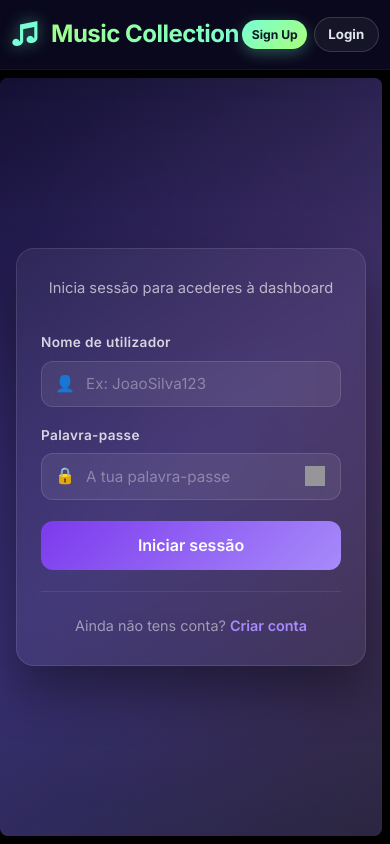
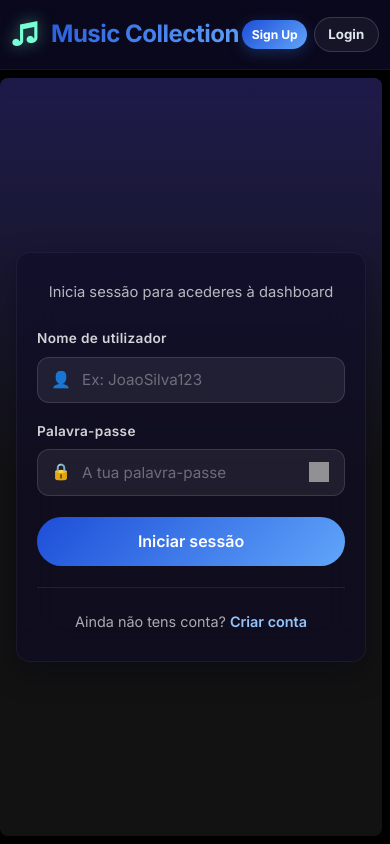
Before and after one commit to Rodrigo-Frutuoso/Projeto-PSI, an Angular app in the folder frontend/: page /login in a window 390 px wide. Built offline with nearby package versions, Linux system fonts and the light colour scheme; grey boxes are pictures that could not be loaded.

Commit message:
mudança fundos e design

```diff
--- a/frontend/src/app/app.css
+++ b/frontend/src/app/app.css
@@ -381,7 +381,7 @@
   gap: 0.75rem;
   font-size: 1.5rem;
   font-weight: 700;
-  background: linear-gradient(135deg, #a8ff78 0%, #78ffd6 100%);
+  background: linear-gradient(135deg, #1d4ed8 0%, #60a5fa 100%);
   -webkit-background-clip: text;
   -webkit-text-fill-color: transparent;
   background-clip: text;
@@ -629,16 +629,16 @@
 }
 
 .nav-btn-signup {
-  color: #0f172a;
-  background: linear-gradient(135deg, #78ffd6 0%, #a8ff78 100%);
-  box-shadow: 0 4px 15px rgba(120, 255, 214, 0.3);
+  color: #fff;
+  background: linear-gradient(135deg, #1d4ed8 0%, #60a5fa 100%);
+  box-shadow: 0 4px 15px rgba(59, 130, 246, 0.28);
   border: none;
 }
 
 .nav-btn-signup:hover {
   transform: translateY(-2px);
-  box-shadow: 0 6px 20px rgba(120, 255, 214, 0.5);
-  color: #0f172a;
+  box-shadow: 0 6px 20px rgba(59, 130, 246, 0.35);
+  color: #fff;
 }
 
 @media (max-width: 768px) {
--- a/frontend/src/app/components/edit-profile/edit-profile.css
+++ b/frontend/src/app/components/edit-profile/edit-profile.css
@@ -3,45 +3,23 @@
   display: flex;
   align-items: flex-start;
   justify-content: center;
-  background: linear-gradient(135deg, #0f0c29 0%, #302b63 50%, #24243e 100%);
-  padding: 2rem 1rem;
+  background: transparent;
+  padding: 2rem;
   position: relative;
   overflow-y: auto;
-}
-
-.edit-profile-page::before {
-  content: '';
-  position: fixed;
-  top: -50%;
-  left: -50%;
-  width: 200%;
-  height: 200%;
-  background:
-    radial-gradient(ellipse at 30% 40%, rgba(120, 80, 255, 0.15) 0%, transparent 50%),
-    radial-gradient(ellipse at 70% 60%, rgba(255, 100, 150, 0.1) 0%, transparent 50%);
-  animation: bgPulse 8s ease-in-out infinite alternate;
-  pointer-events: none;
-  z-index: 0;
-}
-
-@keyframes bgPulse {
-  0% { transform: scale(1) rotate(0deg); }
-  100% { transform: scale(1.05) rotate(2deg); }
 }
 
 .edit-profile-container {
   width: 100%;
   max-width: 520px;
-  position: relative;
-  z-index: 1;
-  animation: slideUp 0.6s ease-out;
+  background: rgba(15, 12, 41, 0.55);
+  border: 1px solid rgba(255, 255, 255, 0.05);
+  border-radius: 14px;
+  padding: 20px;
+  color: #fff;
+  box-shadow: 0 10px 30px rgba(2, 6, 23, 0.35);
   padding-top: 1rem;
   padding-bottom: 2rem;
-}
-
-@keyframes slideUp {
-  from { opacity: 0; transform: translateY(30px); }
-  to { opacity: 1; transform: translateY(0); }
 }
 
 /* ── Header ── */
@@ -49,18 +27,18 @@
   display: flex;
   justify-content: space-between;
   align-items: center;
-  margin-bottom: 1.25rem;
+  margin-bottom: 1rem;
 }
 
 .btn-back {
   display: inline-flex;
   align-items: center;
   gap: 0.4rem;
-  background: rgba(255, 255, 255, 0.08);
-  border: 1px solid rgba(255, 255, 255, 0.15);
-  color: rgba(255, 255, 255, 0.8);
+  background: rgba(255, 255, 255, 0.05);
+  border: 1px solid rgba(255, 255, 255, 0.12);
+  color: rgba(255, 255, 255, 0.85);
   padding: 0.45rem 0.9rem;
-  border-radius: 10px;
+  border-radius: 999px;
   font-size: 0.85rem;
   font-weight: 500;
   cursor: pointer;
@@ -69,7 +47,7 @@
 }
 
 .btn-back:hover {
-  background: rgba(255, 255, 255, 0.14);
+  background: rgba(255, 255, 255, 0.1);
   color: #fff;
 }
 
@@ -95,8 +73,8 @@
 .loader-ring {
   width: 40px;
   height: 40px;
-  border: 3px solid rgba(167, 139, 250, 0.2);
-  border-top-color: #a78bfa;
+  border: 3px solid rgba(255, 255, 255, 0.12);
+  border-top-color: #93c5fd;
   border-radius: 50%;
   animation: spin 0.7s linear infinite;
 }
@@ -106,10 +84,10 @@
 }
 
 .btn-retry {
-  background: linear-gradient(135deg, #7c3aed, #a78bfa);
+  background: linear-gradient(135deg, #1d4ed8, #60a5fa);
   color: #fff;
   border: none;
-  border-radius: 12px;
+  border-radius: 999px;
   padding: 0.7rem 1.5rem;
   font-size: 0.9rem;
   font-weight: 600;
@@ -120,7 +98,7 @@
 
 .btn-retry:hover {
   transform: translateY(-2px);
-  box-shadow: 0 8px 25px rgba(124, 58, 237, 0.35);
+  box-shadow: 0 8px 25px rgba(59, 130, 246, 0.28);
 }
 
 /* ── Card ── */
@@ -129,9 +107,9 @@
   backdrop-filter: blur(20px);
   -webkit-backdrop-filter: blur(20px);
   border: 1px solid rgba(255, 255, 255, 0.1);
-  border-radius: 24px;
+  border-radius: 14px;
   padding: 2.25rem;
-  box-shadow: 0 25px 50px rgba(0, 0, 0, 0.4);
+  box-shadow: 0 10px 30px rgba(2, 6, 23, 0.35);
 }
 
 .edit-card-header {
@@ -142,15 +120,12 @@
 .edit-card-header h1 {
   font-size: 1.6rem;
   font-weight: 700;
-  background: linear-gradient(135deg, #a78bfa, #f472b6);
-  -webkit-background-clip: text;
-  -webkit-text-fill-color: transparent;
-  background-clip: text;
+  color: #fff;
   margin: 0 0 0.3rem;
 }
 
 .subtitle {
-  color: rgba(255, 255, 255, 0.55);
+  color: rgba(255, 255, 255, 0.7);
   font-size: 0.9rem;
   margin: 0;
 }
@@ -172,14 +147,14 @@
 }
 
 .alert-success {
-  background: rgba(34, 197, 94, 0.15);
-  border: 1px solid rgba(34, 197, 94, 0.3);
+  background: rgba(34, 197, 94, 0.1);
+  border: 1px solid rgba(34, 197, 94, 0.22);
   color: #86efac;
 }
 
 .alert-error {
-  background: rgba(239, 68, 68, 0.15);
-  border: 1px solid rgba(239, 68, 68, 0.3);
+  background: rgba(239, 68, 68, 0.1);
+  border: 1px solid rgba(239, 68, 68, 0.22);
   color: #fca5a5;
 }
 
@@ -220,7 +195,7 @@
   font-weight: 700;
   color: #86efac;
   background: rgba(9, 22, 14, 0.96);
-  border: 1px solid rgba(34, 197, 94, 0.35);
+  border: 1px solid rgba(34, 197, 94, 0.25);
   box-shadow: 0 14px 35px rgba(0, 0, 0, 0.45);
   animation: toastIn 0.2s ease-out;
 }
@@ -246,18 +221,18 @@
 .form-label {
   font-size: 0.85rem;
   font-weight: 600;
-  color: rgba(255, 255, 255, 0.8);
+  color: rgba(255, 255, 255, 0.82);
   letter-spacing: 0.025em;
 }
 
 .optional-tag {
   font-weight: 400;
-  color: rgba(255, 255, 255, 0.4);
+  color: rgba(255, 255, 255, 0.45);
   font-size: 0.78rem;
 }
 
 .required-tag {
-  color: #f87171;
+  color: #fca5a5;
 }
 
 .input-wrapper {
@@ -292,9 +267,9 @@
 }
 
 .form-input:focus {
-  border-color: #a78bfa;
+  border-color: #93c5fd;
   background: rgba(255, 255, 255, 0.1);
-  box-shadow: 0 0 0 3px rgba(167, 139, 250, 0.15);
+  box-shadow: 0 0 0 3px rgba(59, 130, 246, 0.12);
 }
 
 .form-input.input-error {
@@ -320,7 +295,7 @@
 
 .field-hint {
   font-size: 0.75rem;
-  color: rgba(255, 255, 255, 0.35);
+  color: rgba(255, 255, 255, 0.38);
   margin-top: 0.1rem;
 }
 
@@ -362,7 +337,7 @@
 .section-divider span {
   font-size: 0.78rem;
   font-weight: 600;
-  color: rgba(255, 255, 255, 0.4);
+  color: rgba(255, 255, 255, 0.5);
   text-transform: uppercase;
   letter-spacing: 0.05em;
   white-space: nowrap;
@@ -372,10 +347,10 @@
 .btn-submit {
   width: 100%;
   padding: 0.9rem;
-  background: linear-gradient(135deg, #7c3aed, #a78bfa);
+  background: linear-gradient(135deg, #1d4ed8, #60a5fa);
   color: #fff;
   border: none;
-  border-radius: 12px;
+  border-radius: 999px;
   font-size: 1rem;
   font-weight: 600;
   font-family: inherit;
@@ -389,9 +364,9 @@
 }
 
 .btn-submit:hover:not(:disabled) {
-  background: linear-gradient(135deg, #6d28d9, #8b5cf6);
+  background: linear-gradient(135deg, #1e40af, #3b82f6);
   transform: translateY(-2px);
-  box-shadow: 0 8px 25px rgba(124, 58, 237, 0.35);
+  box-shadow: 0 8px 25px rgba(59, 130, 246, 0.28);
 }
 
 .btn-submit:active:not(:disabled) {
@@ -421,7 +396,7 @@
 @media (max-width: 540px) {
   .edit-card {
     padding: 1.75rem 1.25rem;
-    border-radius: 18px;
+    border-radius: 14px;
   }
 
   .edit-card-header h1 {
@@ -434,4 +409,8 @@
     bottom: 12px;
     text-align: center;
   }
+
+  .edit-profile-page {
+    padding: 1rem;
+  }
 }
--- a/frontend/src/app/components/login/login.css
+++ b/frontend/src/app/components/login/login.css
@@ -3,66 +3,28 @@
   display: flex;
   align-items: center;
   justify-content: center;
-  background: linear-gradient(135deg, #0f0c29 0%, #302b63 50%, #24243e 100%);
-  padding: 2rem 1rem;
+  background: transparent;
+  padding: 2rem;
   position: relative;
-  overflow: hidden;
-}
-
-.login-page::before {
-  content: '';
-  position: absolute;
-  top: -50%;
-  left: -50%;
-  width: 200%;
-  height: 200%;
-  background:
-    radial-gradient(ellipse at 20% 50%, rgba(120, 80, 255, 0.15) 0%, transparent 50%),
-    radial-gradient(ellipse at 80% 50%, rgba(255, 100, 150, 0.1) 0%, transparent 50%);
-  animation: bgPulse 8s ease-in-out infinite alternate;
-  pointer-events: none;
-}
-
-@keyframes bgPulse {
-  0% {
-    transform: scale(1) rotate(0deg);
-  }
-
-  100% {
-    transform: scale(1.05) rotate(2deg);
-  }
+  overflow-y: auto;
 }
 
 .login-container {
   width: 100%;
   max-width: 460px;
-  background: rgba(255, 255, 255, 0.05);
+  background: rgba(15, 12, 41, 0.55);
   backdrop-filter: blur(20px);
   -webkit-backdrop-filter: blur(20px);
-  border: 1px solid rgba(255, 255, 255, 0.1);
-  border-radius: 24px;
-  padding: 2.25rem;
-  position: relative;
-  z-index: 1;
-  box-shadow: 0 25px 50px rgba(0, 0, 0, 0.4);
-  animation: slideUp 0.6s ease-out;
-}
-
-@keyframes slideUp {
-  from {
-    opacity: 0;
-    transform: translateY(30px);
-  }
-
-  to {
-    opacity: 1;
-    transform: translateY(0);
-  }
+  border: 1px solid rgba(255, 255, 255, 0.05);
+  border-radius: 14px;
+  padding: 2rem;
+  color: #fff;
+  box-shadow: 0 10px 30px rgba(2, 6, 23, 0.35);
 }
 
 .login-header {
   text-align: center;
-  margin-bottom: 2rem;
+  margin-bottom: 1.5rem;
 }
 
 .logo {
@@ -77,18 +39,8 @@
   font-size: 2.5rem;
 }
 
-.logo h1 {
-  font-size: 1.75rem;
-  font-weight: 700;
-  background: linear-gradient(135deg, #a78bfa, #f472b6);
-  -webkit-background-clip: text;
-  -webkit-text-fill-color: transparent;
-  background-clip: text;
-  margin: 0;
-}
-
 .subtitle {
-  color: rgba(255, 255, 255, 0.65);
+  color: rgba(255, 255, 255, 0.7);
   font-size: 0.92rem;
   margin: 0;
 }
@@ -103,8 +55,8 @@
 }
 
 .alert-error {
-  background: rgba(239, 68, 68, 0.15);
-  border: 1px solid rgba(239, 68, 68, 0.3);
+  background: rgba(239, 68, 68, 0.1);
+  border: 1px solid rgba(239, 68, 68, 0.22);
   color: #fca5a5;
 }
 
@@ -139,7 +91,7 @@
 .form-label {
   font-size: 0.85rem;
   font-weight: 600;
-  color: rgba(255, 255, 255, 0.8);
+  color: rgba(255, 255, 255, 0.82);
   letter-spacing: 0.025em;
 }
 
@@ -175,9 +127,9 @@
 }
 
 .form-input:focus {
-  border-color: #a78bfa;
+  border-color: #93c5fd;
   background: rgba(255, 255, 255, 0.1);
-  box-shadow: 0 0 0 3px rgba(167, 139, 250, 0.15);
+  box-shadow: 0 0 0 3px rgba(59, 130, 246, 0.12);
 }
 
 .form-input.input-error {
@@ -223,10 +175,10 @@
 .btn-submit {
   width: 100%;
   padding: 0.9rem;
-  background: linear-gradient(135deg, #7c3aed, #a78bfa);
+  background: linear-gradient(135deg, #1d4ed8, #60a5fa);
   color: #fff;
   border: none;
-  border-radius: 12px;
+  border-radius: 999px;
   font-size: 1rem;
   font-weight: 600;
   font-family: inherit;
@@ -240,9 +192,9 @@
 }
 
 .btn-submit:hover:not(:disabled) {
-  background: linear-gradient(135deg, #6d28d9, #8b5cf6);
+  background: linear-gradient(135deg, #1e40af, #3b82f6);
   transform: translateY(-2px);
-  box-shadow: 0 8px 25px rgba(124, 58, 237, 0.35);
+  box-shadow: 0 8px 25px rgba(59, 130, 246, 0.28);
 }
 
 .btn-submit:disabled {
@@ -273,29 +225,29 @@
 }
 
 .login-footer p {
-  color: rgba(255, 255, 255, 0.5);
+  color: rgba(255, 255, 255, 0.65);
   font-size: 0.9rem;
   margin: 0;
 }
 
 .link {
-  color: #a78bfa;
+  color: #93c5fd;
   text-decoration: none;
   font-weight: 600;
 }
 
 .link:hover {
-  color: #c4b5fd;
+  color: #bfdbfe;
   text-decoration: underline;
 }
 
 @media (max-width: 540px) {
   .login-container {
-    padding: 1.75rem 1.5rem;
-    border-radius: 18px;
+    padding: 1.75rem 1.25rem;
+    border-radius: 14px;
   }
 
-  .logo h1 {
-    font-size: 1.4rem;
+  .login-page {
+    padding: 1rem;
   }
 }
```
